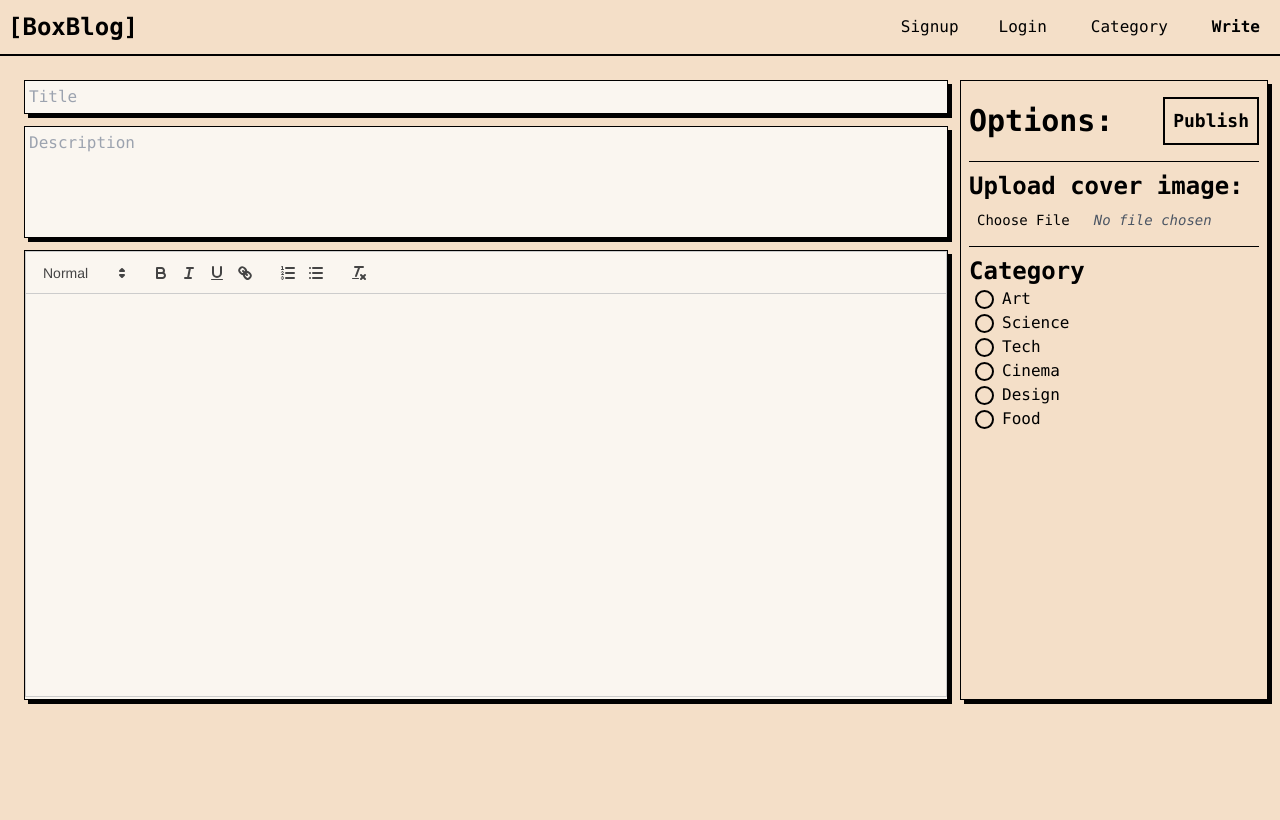
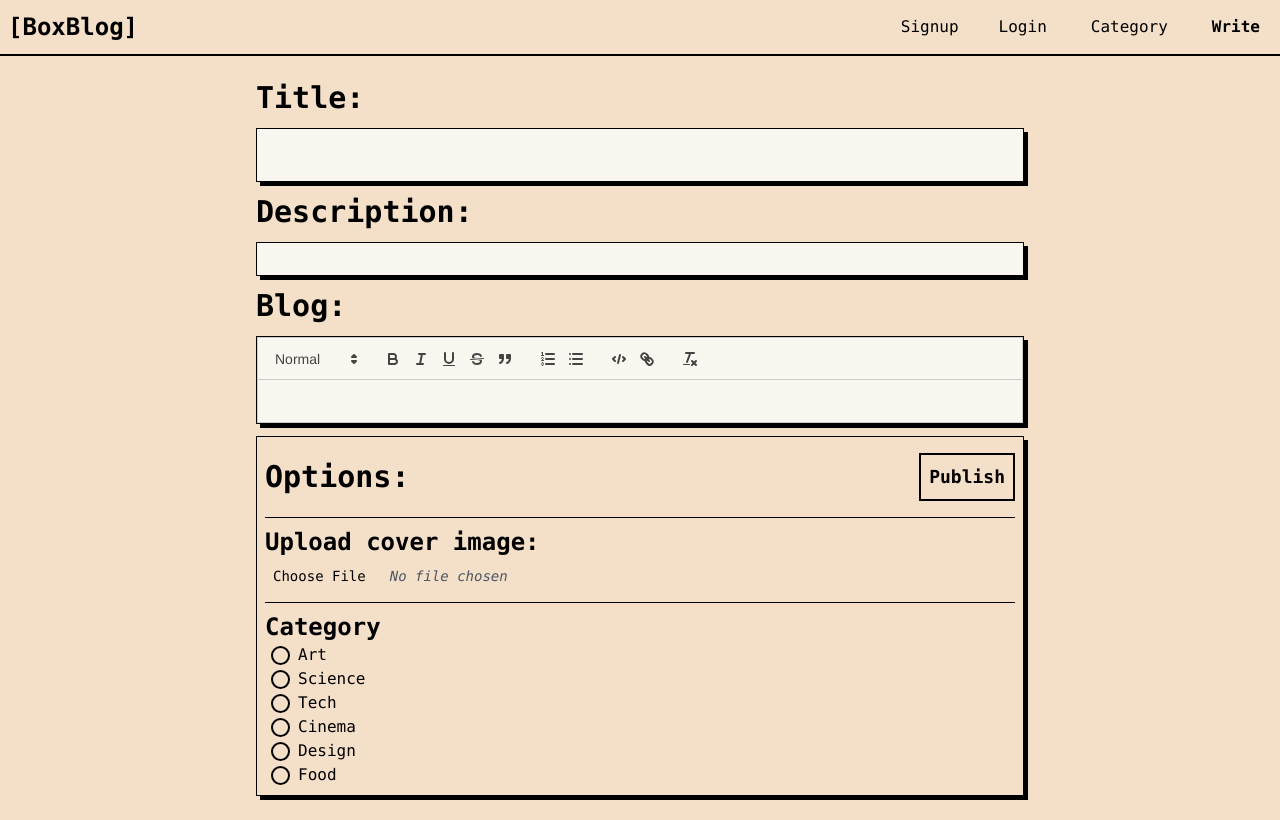
Before and after one commit to 3Marz/boxblog-client, a React (Vite) app: page /write in a window 1280 px wide. Built offline with nearby package versions, Linux system fonts and the light colour scheme.

Commit message:
redesigned the write page for more easier access, fix a bit of single page bugs

```diff
--- a/src/pages/Single.tsx
+++ b/src/pages/Single.tsx
@@ -74,7 +74,7 @@ const Single = () => {
 			<div className="w-[95%] md:w-[45rem] space-y-8">
 				<div className="space-y-4">
 
-					<h1 className="text-4xl md:text-5xl font-semibold">{post?.title}</h1>
+					<h1 className="text-4xl break-words md:text-5xl font-semibold">{post?.title}</h1>
 					<hr className="border-black border-dashed" />
 
 					<div className="gap-2 flex place-items-end">
@@ -98,8 +98,10 @@ const Single = () => {
 
 
 				<div className="space-y-3">
-					<div className="prose prose-sm text-black marker:text-black prose-headings:my-2
-									prose-p:my-2 prose-li:my-1 md:prose-base prose-a:text-blue-700">
+					<div className="max-w-none prose prose-sm text-black marker:text-black prose-headings:my-2
+									prose-p:my-2 prose-li:my-1 md:prose-base prose-a:text-blue-700
+									prose-li:ml-8 prose-pre:bg-zinc-800
+									prose-blockquote:border-gray-600">
 						{post && parse(post?.body)}
 					</div>
 				</div>
--- a/src/pages/Write.tsx
+++ b/src/pages/Write.tsx
@@ -85,21 +85,42 @@ const Write = () => {
 			})
 	}
 
+	//Quill Variables
+	const modules = {
+		toolbar: [
+			[{ 'header': [1, 2, false] }],
+			['bold', 'italic', 'underline', 'strike', 'blockquote'],
+			[{ 'list': 'ordered' }, { 'list': 'bullet' }],
+			['code-block', 'link'],
+			['clean']
+		],
+	}
+
+	const formats = [
+		'header',
+		'bold', 'italic', 'underline', 'strike', 'blockquote',
+		'list', 'bullet',
+		'code-block', 'link'
+	]
+
 	return (
 		<>
 			{loading &&
 				<div className="bg-[#1d1d1d80] w-full h-[100dvh] top-0 fixed animate-pulse z-50"></div>
 			}
-			<div className="p-6 grid lg:grid-cols-[75%_25%] gap-3">
+			<div className="p-6 flex flex-col px-6 lg:px-[20vw] gap-3">
 				<div className="space-y-3 flex flex-col">
-					<input value={blogTitle} onChange={(e) => setBlogTitle(e.target.value)} className=" p-1 bg-beige-100 focus:outline-none border border-black shadow-[4px_4px_black]" type="text" placeholder="Title" />
-					<textarea value={blogDesc} onChange={(e) => setBlogDesc(e.target.value)} placeholder="Description" name="description" className=" resize-none h-28 p-1 bg-beige-100 focus:outline-none border border-black shadow-[4px_4px_black]"></textarea>
-					<div className="h-[450px] border-black border bg-beige-100 shadow-[4px_4px_black]">
-						<ReactQuill className="border-none h-[90%]" theme='snow' value={blogContent} onChange={setBlogContent} />
+					<h1 className="text-xl md:text-3xl font-semibold">Title:</h1>
+					<span contentEditable onInput={(e) => setBlogTitle(e.currentTarget.innerText)} className="p-1 bg-beige-100 h-auto resize-none focus:outline-none border border-black shadow-[4px_4px_black] md:text-xl md:p-3" />
+					<h1 className="text-xl md:text-3xl font-semibold">Description:</h1>
+					<span contentEditable onInput={(e) => setBlogDesc(e.currentTarget.innerText)} className="p-1 bg-beige-100 focus:outline-none border border-black shadow-[4px_4px_black]"></span>
+					<h1 className="text-xl md:text-3xl font-semibold">Blog:</h1>
+					<div className="border-black border bg-beige-100 shadow-[4px_4px_black]">
+						<ReactQuill formats={formats} modules={modules} className="border-none" theme='snow' value={blogContent} onChange={setBlogContent} />
 					</div>
 				</div>
 
-				<div className="p-2 border border-black shadow-[4px_4px_black]">
+				<div className="p-2 border border-black shadow-[4px_4px_black] max-h-fit">
 					<div className="flex flex-col">
 						<div className="flex justify-between items-center">
 							<h1 className="text-3xl font-semibold">Options:</h1>
```
